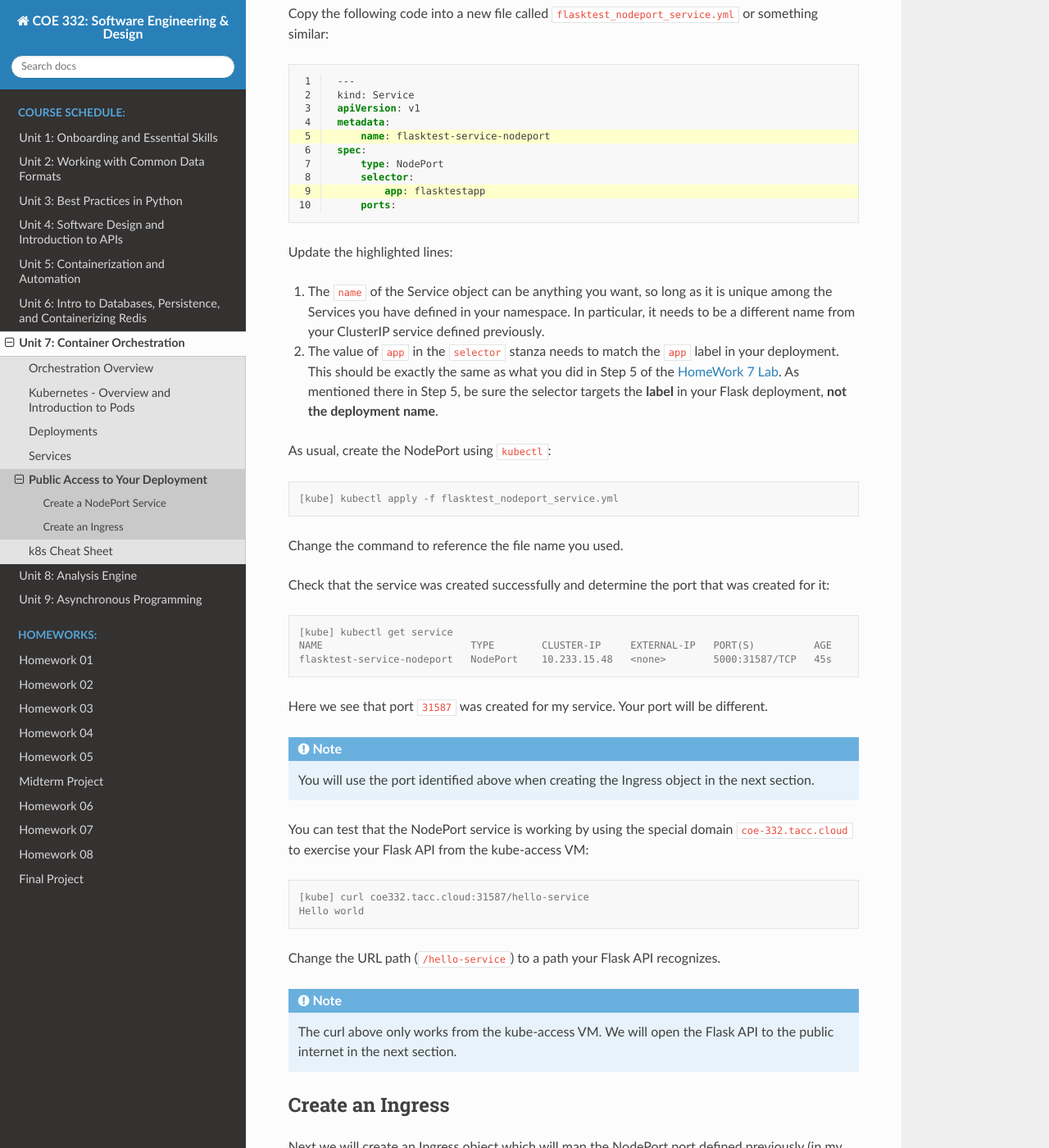
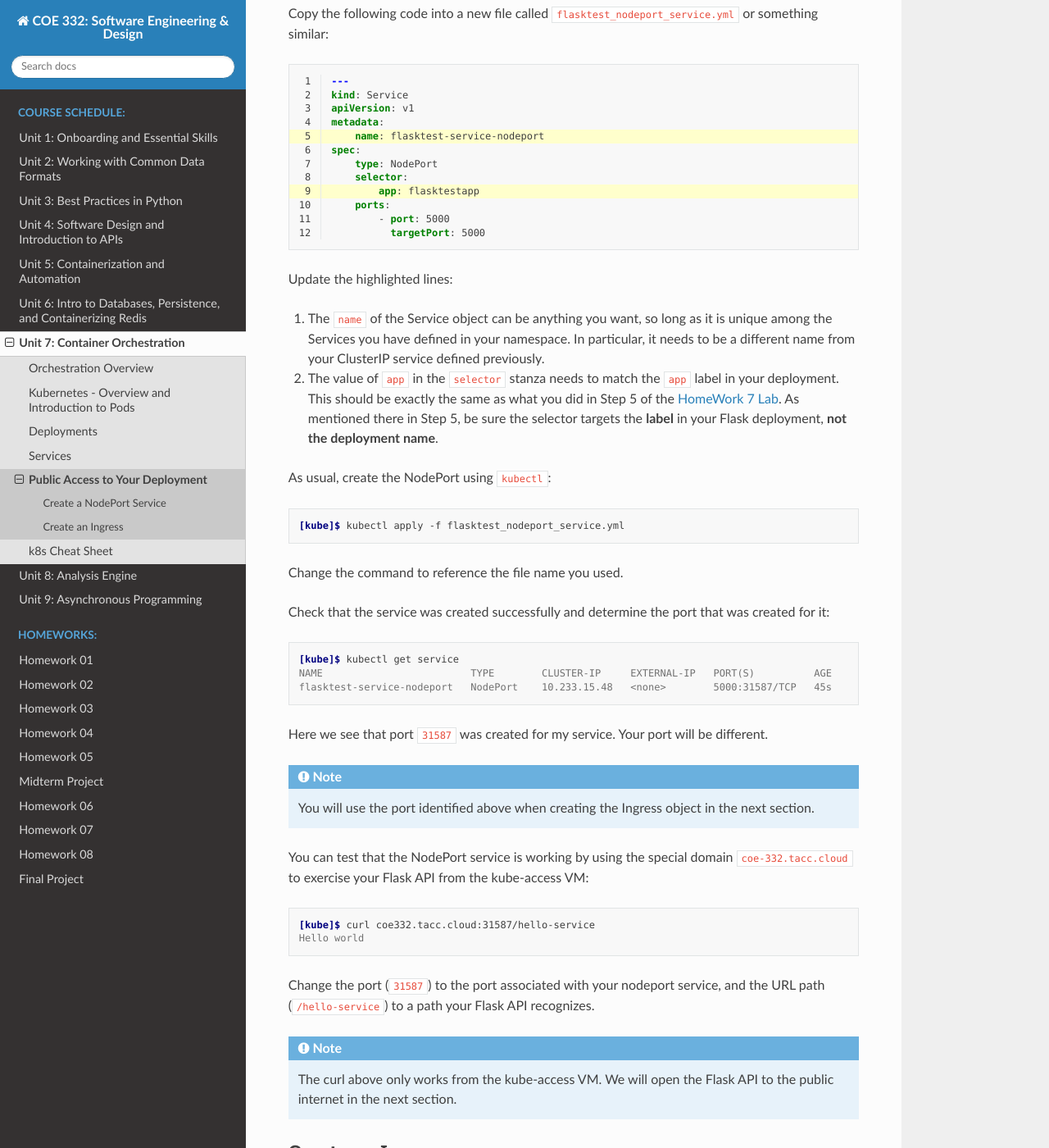
Before and after one commit to TACC/coe-332-sp23, a Sphinx documentation site: the page built from docs/unit07/publicip.rst, in a window 1280 px wide and 1400 px high, scrolled down 525 px. Shown: the whole window at 82% size. Built offline with Sphinx 7.4.7 and the Read the Docs theme 2.0.0, drawn with Linux system fonts in a browser that asks for light colours; some of the changed text lies outside the part shown.

Commit message:
minor formatting changes

```diff
--- a/docs/unit07/publicip.rst
+++ b/docs/unit07/publicip.rst
@@ -25,16 +25,19 @@ similar:
    :linenos:
    :emphasize-lines: 5, 9
 
-    ---
-    kind: Service
-    apiVersion: v1
-    metadata:
-        name: flasktest-service-nodeport
-    spec:
-        type: NodePort
-        selector:
-            app: flasktestapp
-        ports:
+   ---
+   kind: Service
+   apiVersion: v1
+   metadata:
+       name: flasktest-service-nodeport
+   spec:
+       type: NodePort
+       selector:
+           app: flasktestapp
+       ports:
+           - port: 5000
+             targetPort: 5000
+
 
 
 Update the highlighted lines:
@@ -53,7 +56,7 @@ As usual, create the NodePort using ``kubectl``:
 
 .. code-block:: console
 
-    [kube] kubectl apply -f flasktest_nodeport_service.yml
+    [kube]$ kubectl apply -f flasktest_nodeport_service.yml
 
 Change the command to reference the file name you used.
 
@@ -61,7 +64,7 @@ Check that the service was created successfully and determine the port that was
 
 .. code-block:: console
 
-    [kube] kubectl get service
+    [kube]$ kubectl get service
     NAME                         TYPE        CLUSTER-IP     EXTERNAL-IP   PORT(S)          AGE
     flasktest-service-nodeport   NodePort    10.233.15.48   <none>        5000:31587/TCP   45s
 
@@ -77,15 +80,16 @@ to exercise your Flask API from the kube-access VM:
 
 .. code-block:: console
 
-    [kube] curl coe332.tacc.cloud:31587/hello-service
+    [kube]$ curl coe332.tacc.cloud:31587/hello-service
     Hello world
 
-Change the URL path (``/hello-service``) to a path your Flask API recognizes.
+Change the port (``31587``) to the port associated with your nodeport service, and the URL path
+(``/hello-service``) to a path your Flask API recognizes.
 
 .. note::
 
-  The curl above only works from the kube-access VM. We will open the Flask API to the public
-  internet in the next section.
+   The curl above only works from the kube-access VM. We will open the Flask API to the public
+   internet in the next section.
 
 
 Create an Ingress
@@ -102,26 +106,26 @@ similar:
    :linenos:
    :emphasize-lines: 5, 11, 20
 
-    ---
-    kind: Ingress
-    apiVersion: networking.k8s.io/v1
-    metadata:
-    name: flasktest-ingress
-    annotations:
-        kubernetes.io/ingress.class: "nginx"
-        nginx.ingress.kubernetes.io/ssl-redirect: "false"
-    spec:
-    rules:
-    - host: "jstubbs.coe332.tacc.cloud"
-        http:
-            paths:
-            - pathType: Prefix
-            path: "/"
-            backend:
-                service:
-                name: flasktest-service-nodeport
-                port:
-                    number: 31587
+   ---
+   kind: Ingress
+   apiVersion: networking.k8s.io/v1
+   metadata:
+   name: flasktest-ingress
+   annotations:
+       kubernetes.io/ingress.class: "nginx"
+       nginx.ingress.kubernetes.io/ssl-redirect: "false"
+   spec:
+   rules:
+   - host: "jstubbs.coe332.tacc.cloud"
+       http:
+           paths:
+           - pathType: Prefix
+           path: "/"
+           backend:
+               service:
+               name: flasktest-service-nodeport
+               port:
+                   number: 31587
 
 Be sure to update the highlighted lines:
 
@@ -135,7 +139,7 @@ Create the Ingress object:
 
 .. code-block:: console
 
-    [kube] kubectl apply -f flasktest_ingress.yml
+    [kube]$ kubectl apply -f flasktest_ingress.yml
 
 At this point our Flask API should be available on the public internet from the domain
 we specified in the ``host`` field. We can test by running the following curl command from
```
Also changed, not shown: other parts of docs/unit07/publicip.rst (+1 -1 lines).
